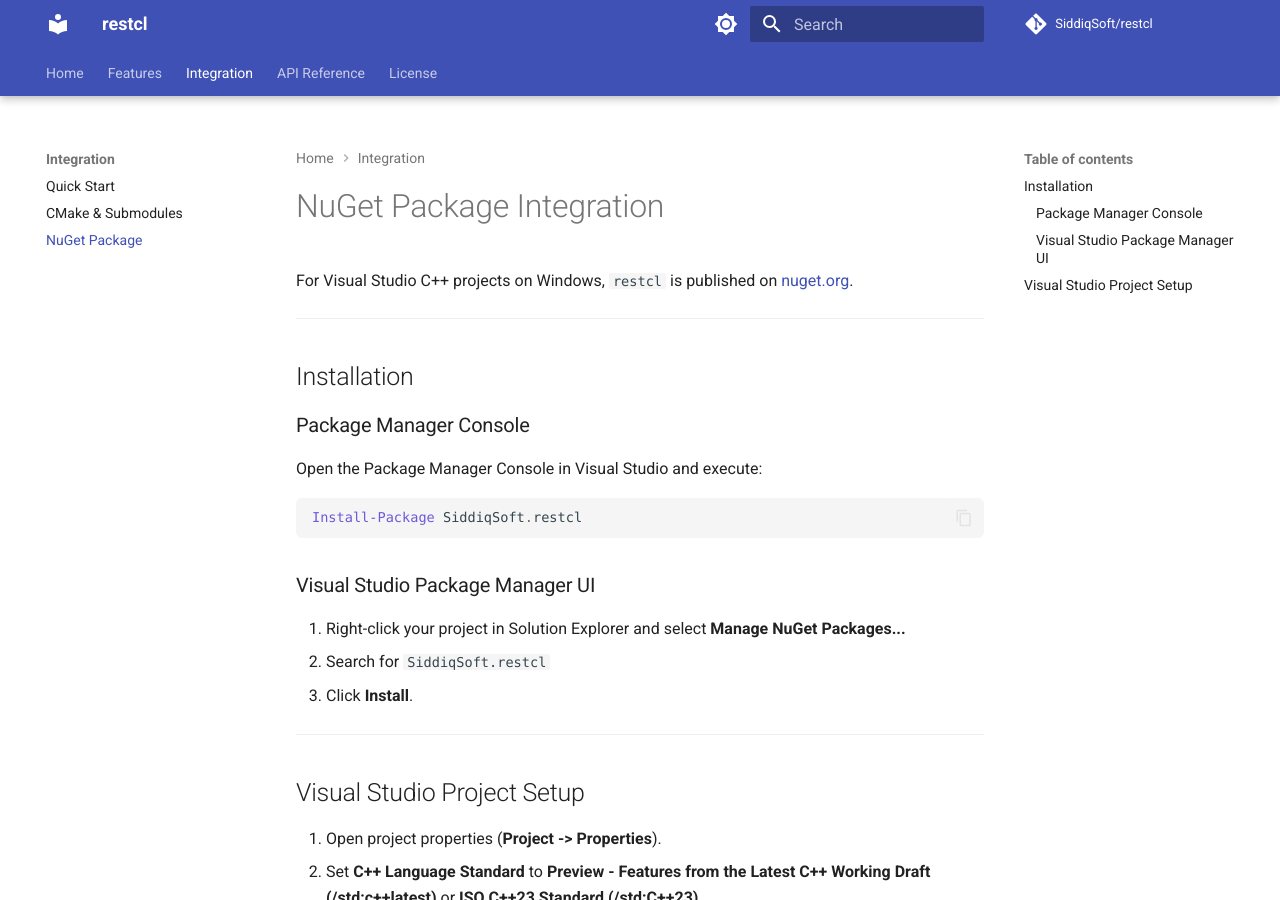
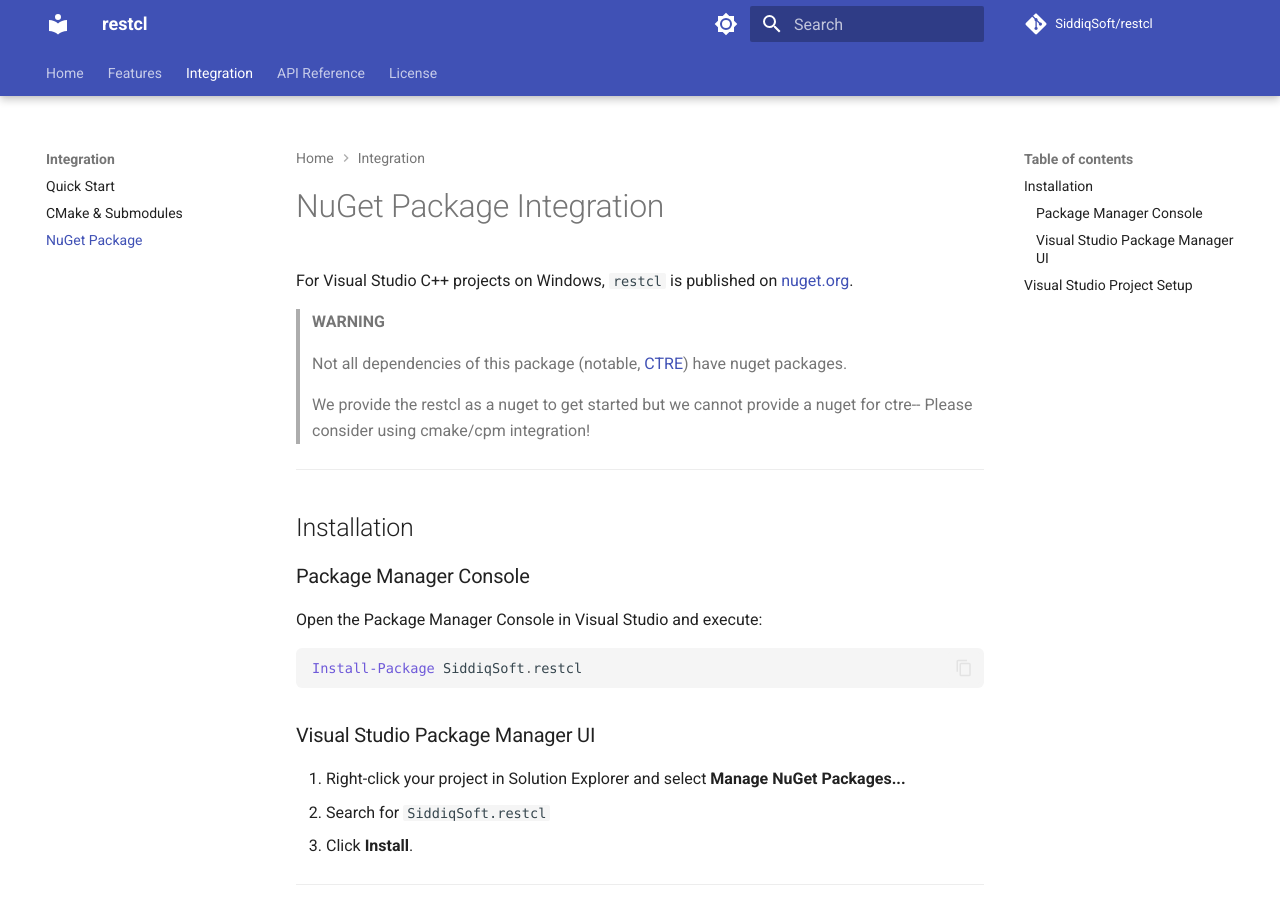
Before and after one commit to SiddiqSoft/restcl, an MkDocs documentation site: the page built from docs/integration/nuget.md, in a window 1280 px wide and 900 px high. Built offline with MkDocs 1.6.1 and Material for MkDocs 9.7.7, drawn with Linux system fonts in a browser that asks for light colours; comment, search, counter and statistics services are not loaded.

Commit message:
docs: Updated the documentation to list status of nuget package

```diff
--- a/docs/integration/nuget.md
+++ b/docs/integration/nuget.md
@@ -1,6 +1,12 @@
 # NuGet Package Integration
 
 For Visual Studio C++ projects on Windows, `restcl` is published on [nuget.org](https://www.nuget.org/packages/SiddiqSoft.restcl/).
+
+> **WARNING**
+>
+> Not all dependencies of this package (notable, [CTRE](https://github.com/hanickadot/compile-time-regular-expressions)) have nuget packages.
+>
+> We provide the restcl as a nuget to get started but we cannot provide a nuget for ctre-- Please consider using cmake/cpm integration!
 
 ---
 
```
Also changed, not shown: docs/integration/index.md (+4 -0 lines).
